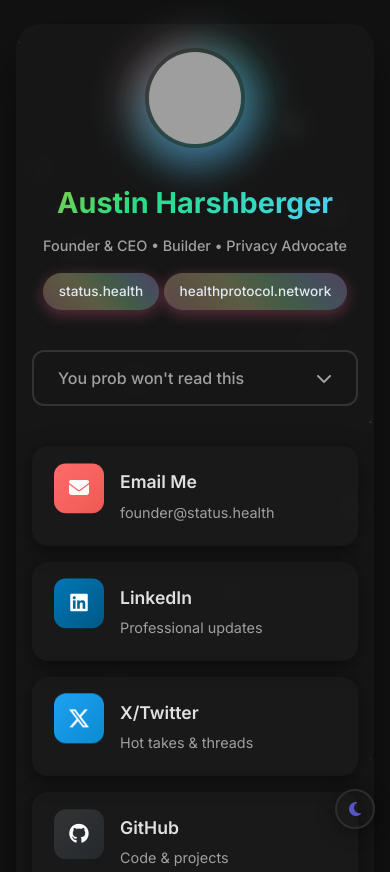
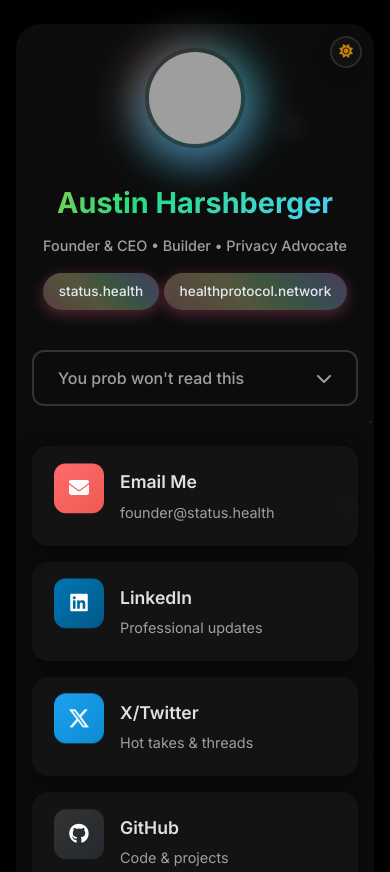
Before and after one commit to 97115104/share-links, a plain HTML site: page index.html in a window 390 px wide. Shown: the top 872 px of the page. Drawn offline with Linux system fonts and the light colour scheme; grey boxes are pictures that could not be loaded.

Commit message:
improvements to design and fixed layout for light/dark mode button

```diff
--- a/css/qr.css
+++ b/css/qr.css
@@ -11,7 +11,7 @@
 /* Dark mode */
 :root[data-theme="dark"] {
     --heading-color: #e2e8f0;
-    --bg-color: #121212;
+    --bg-color: #000000;
     --text-color: #e0e0e0;
     --card-bg: rgba(30, 30, 30, 0.25);
     --shadow-color: rgba(0, 0, 0, 0.5);
@@ -86,7 +86,7 @@ body {
         animation: none !important;
     }
 
-    /* iOS PWA detection - when status bar is hidden or in standalone */
+    /* iOS PWA detection - proper theme colors */
     @media (display-mode: standalone),
            (display-mode: fullscreen),
            (-webkit-standalone) {
@@ -339,12 +339,12 @@ body {
 .qr-container {
     background: var(--card-bg);
     backdrop-filter: blur(20px);
-    padding: 2rem 1.5rem;
+    padding: 2.5rem 2rem;
     border-radius: 20px;
     box-shadow: 0 25px 50px var(--shadow-color);
     text-align: center;
     width: 100%;
-    max-width: 380px;
+    max-width: 420px;
     position: relative;
     z-index: 1;
     animation: slideUp 0.8s ease-out;
@@ -370,7 +370,8 @@ body {
     align-items: center;
     justify-content: center;
     gap: 1rem;
-    margin-bottom: 1.5rem;
+    margin-bottom: 2rem;
+    margin-top: 1rem;
 }
 
 .profile-mini {
@@ -451,7 +452,7 @@ body {
 .qr-wrapper {
     position: relative;
     display: inline-block;
-    margin-bottom: 1.5rem;
+    margin-bottom: 2rem;
 }
 
 .qr-frame {
@@ -560,7 +561,7 @@ body {
     font-family: 'Monaco', 'Menlo', monospace;
     font-size: 1rem;
     font-weight: 600;
-    margin-bottom: 1.5rem;
+    margin-bottom: 2rem;
     cursor: pointer;
     transition: all 0.3s ease;
     position: relative;
@@ -601,7 +602,7 @@ body {
 .action-buttons {
     display: flex;
     gap: 0.75rem;
-    margin-bottom: 1.5rem;
+    margin-bottom: 2rem;
     justify-content: center;
     flex-wrap: wrap;
 }
@@ -753,7 +754,8 @@ body {
     .qr-header {
         flex-direction: column;
         gap: 0.75rem;
-        margin-bottom: 1.25rem;
+        margin-bottom: 1.5rem;
+        margin-top: 0.5rem;
     }
 
     .header-content {
@@ -854,20 +856,20 @@ body {
 
 /* Theme Toggle Button */
 .theme-toggle {
-    position: fixed;
-    bottom: 2rem;
-    right: 2rem;
+    position: absolute;
+    top: 1rem;
+    right: 1rem;
     background: var(--card-bg);
     border: 2px solid var(--border-color);
     border-radius: 50%;
-    width: 50px;
-    height: 50px;
+    width: 35px;
+    height: 35px;
     display: flex;
     align-items: center;
     justify-content: center;
     cursor: pointer;
     transition: transform 0.3s ease, box-shadow 0.3s ease, opacity 0.3s ease;
-    z-index: 1000;
+    z-index: 100;
     box-shadow: 0 4px 20px var(--shadow-color);
     opacity: 0.8;
 }
@@ -894,30 +896,30 @@ body {
     top: 50%;
     left: 50%;
     transform: translate(-50%, -50%);
-    font-size: 1.2rem;
+    font-size: 0.9rem;
     transition: opacity 0.3s ease, transform 0.3s ease;
 }
 
 .theme-icon-light {
     color: #f59e0b;
+    opacity: 0;
+    transform: translate(-50%, -50%) rotate(-180deg);
+}
+
+.theme-icon-dark {
+    color: #6366f1;
     opacity: 1;
     transform: translate(-50%, -50%) rotate(0deg);
 }
 
-.theme-icon-dark {
-    color: #6366f1;
-    opacity: 0;
-    transform: translate(-50%, -50%) rotate(-180deg);
-}
-
 :root[data-theme="dark"] .theme-icon-light {
-    opacity: 0;
-    transform: translate(-50%, -50%) rotate(180deg);
+    opacity: 1;
+    transform: translate(-50%, -50%) rotate(0deg);
 }
 
 :root[data-theme="dark"] .theme-icon-dark {
-    opacity: 1;
-    transform: translate(-50%, -50%) rotate(0deg);
+    opacity: 0;
+    transform: translate(-50%, -50%) rotate(180deg);
 }
 
 /* Smooth theme transition */
@@ -948,13 +950,13 @@ body.theme-transitioning * {
 /* Mobile theme toggle adjustments */
 @media (max-width: 480px) {
     .theme-toggle {
-        width: 40px;
-        height: 40px;
-        bottom: 15px;
-        right: 15px;
+        width: 30px;
+        height: 30px;
+        top: 0.5rem;
+        right: 0.5rem;
     }
 
     .theme-icon {
-        font-size: 1rem;
+        font-size: 0.8rem;
     }
 }
--- a/css/styles.css
+++ b/css/styles.css
@@ -18,7 +18,7 @@
 /* Dark mode */
 :root[data-theme="dark"] {
     --heading-color: #e2e8f0;
-    --bg-color: #121212;
+    --bg-color: #000000;
     --text-color: #e0e0e0;
     --card-bg: rgba(30, 30, 30, 0.4);
     --shadow-color: rgba(0, 0, 0, 0.5);
@@ -52,13 +52,11 @@ body.theme-transition *::after {
 
 /* Theme toggle button */
 .theme-toggle {
-    position: fixed !important;
-    bottom: 2rem !important;
-    right: 2rem !important;
-    top: auto !important;
-    left: auto !important;
-    width: 50px;
-    height: 50px;
+    position: absolute;
+    top: 1.5rem;
+    right: 1.5rem;
+    width: 40px;
+    height: 40px;
     border-radius: 50%;
     background: var(--card-bg);
     border: 2px solid var(--border-color);
@@ -67,7 +65,7 @@ body.theme-transition *::after {
     display: flex;
     align-items: center;
     justify-content: center;
-    z-index: 1000;
+    z-index: 100;
     transition: transform 0.3s ease, box-shadow 0.3s ease, opacity 0.3s ease;
     opacity: 0.8;
 }
@@ -93,30 +91,30 @@ body.theme-transition *::after {
     top: 50%;
     left: 50%;
     transform: translate(-50%, -50%);
-    font-size: 1.2rem;
+    font-size: 1rem;
     transition: opacity 0.3s ease, transform 0.3s ease;
 }
 
 .theme-icon-light {
     color: #f59e0b;
+    opacity: 0;
+    transform: translate(-50%, -50%) rotate(-180deg);
+}
+
+.theme-icon-dark {
+    color: #6366f1;
     opacity: 1;
     transform: translate(-50%, -50%) rotate(0deg);
 }
 
-.theme-icon-dark {
-    color: #6366f1;
-    opacity: 0;
-    transform: translate(-50%, -50%) rotate(-180deg);
-}
-
 :root[data-theme="dark"] .theme-icon-light {
+    opacity: 1;
+    transform: translate(-50%, -50%) rotate(0deg);
+}
+
+:root[data-theme="dark"] .theme-icon-dark {
     opacity: 0;
     transform: translate(-50%, -50%) rotate(180deg);
-}
-
-:root[data-theme="dark"] .theme-icon-dark {
-    opacity: 1;
-    transform: translate(-50%, -50%) rotate(0deg);
 }
 
 /* Desktop rainbow animation - subtle with white base */
@@ -158,7 +156,7 @@ body.theme-transition *::after {
         animation: none !important;
     }
 
-    /* iOS PWA detection - full white background */
+    /* iOS PWA detection - proper theme colors */
     @media (display-mode: standalone),
            (display-mode: fullscreen),
            (-webkit-standalone) {
@@ -1213,12 +1211,12 @@ body.theme-transition *::after {
     .theme-toggle {
         top: 1rem;
         right: 1rem;
-        width: 45px;
-        height: 45px;
+        width: 35px;
+        height: 35px;
     }
 
     .theme-icon {
-        font-size: 1.1rem;
+        font-size: 0.9rem;
     }
 
 @media (max-width: 480px) {
@@ -1670,15 +1668,13 @@ body.theme-transition *::after {
 
     /* Mobile theme toggle adjustments */
     .theme-toggle {
-        width: 40px;
-        height: 40px;
-        bottom: 15px !important;
-        right: 15px !important;
-        top: auto !important;
-        left: auto !important;
+        width: 32px;
+        height: 32px;
+        top: 0.75rem;
+        right: 0.75rem;
     }
 
     .theme-icon {
-        font-size: 1rem;
-    }
-}
+        font-size: 0.85rem;
+    }
+}
--- a/index.html
+++ b/index.html
@@ -37,14 +37,6 @@
 </head>
 <body>
     <div class="container">
-        <!-- Dark mode toggle -->
-        <button class="theme-toggle" id="theme-toggle" aria-label="Toggle dark mode">
-            <span class="theme-icon-wrapper">
-                <i class="fas fa-sun theme-icon theme-icon-light"></i>
-                <i class="fas fa-moon theme-icon theme-icon-dark"></i>
-            </span>
-        </button>
-
         <!-- Background animation elements -->
         <div class="bg-animation">
             <div class="floating-shape shape-1"></div>
@@ -55,6 +47,13 @@
 
         <!-- Main content -->
         <main class="content">
+            <!-- Dark mode toggle -->
+            <button class="theme-toggle" id="theme-toggle" aria-label="Toggle dark mode">
+                <span class="theme-icon-wrapper">
+                    <i class="fas fa-sun theme-icon theme-icon-light"></i>
+                    <i class="fas fa-moon theme-icon theme-icon-dark"></i>
+                </span>
+            </button>
             <!-- Profile section -->
             <section class="profile-section">
                 <div class="profile-image-container">
--- a/js/qr.js
+++ b/js/qr.js
@@ -116,7 +116,7 @@ function generateQRCode() {
     const qr = new QRious({
         element: document.createElement('canvas'),
         value: 'https://links.97115104.com',
-        size: window.innerWidth < 480 ? 180 : 200,
+        size: window.innerWidth < 480 ? 160 : 180,
         background: isDarkMode ? '#1a202c' : 'white',
         foreground: isDarkMode ? '#e2e8f0' : '#2d3748',
         level: 'M'
```
Also changed, not shown: qr.html (+7 -7 lines).
